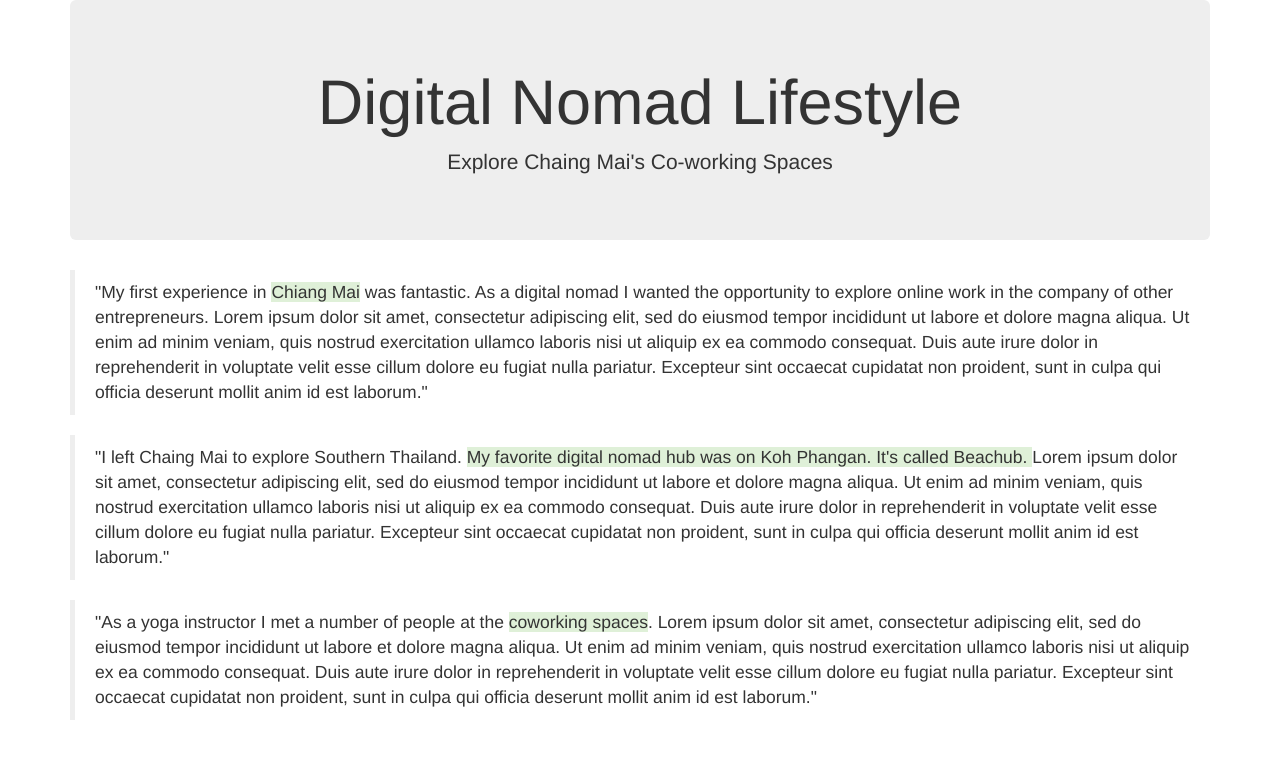
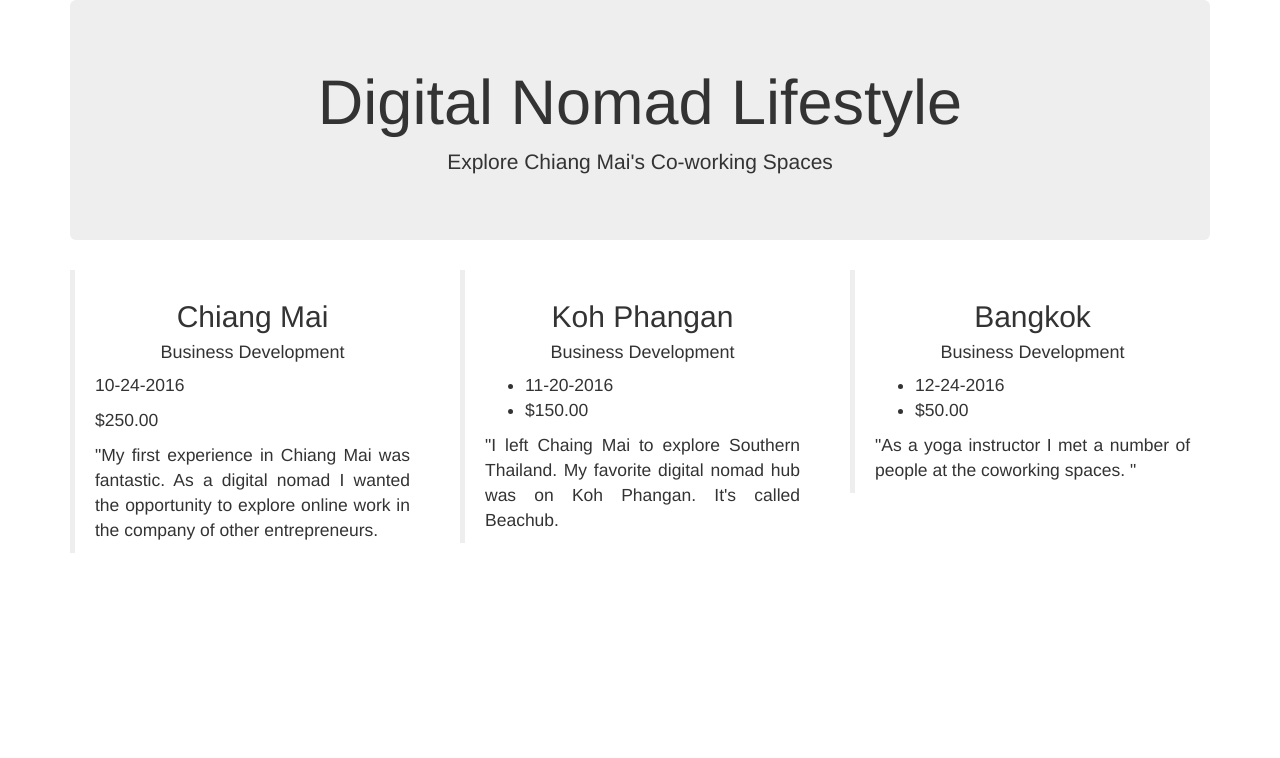
Before and after one commit to nigelorion/vacation, a plain HTML site: page index.html in a window 1280 px wide. Drawn offline with Linux system fonts and the light colour scheme.

Commit message:
add columns to digital nomad site

```diff
--- a/css/styles.css
+++ b/css/styles.css
@@ -1,3 +1,15 @@
 .jumbotron {
   text-align: center;
 }
+
+body {
+  text-align: justify;
+}
+
+h2, h4 {
+  text-align: center;
+}
+
+.center {
+  text-align: center;
+}
--- a/index.html
+++ b/index.html
@@ -11,17 +11,43 @@
     <div class="container">
       <div class="jumbotron">
         <h1>Digital Nomad Lifestyle</h1>
-        <p>Explore Chaing Mai's Co-working Spaces</p>
+        <p>Explore Chiang Mai's Co-working Spaces</p>
       </div>
+      <div class="row">
+        <div class="col-md-4">
           <blockquote>
-        <p> "My first experience in <span class="bg-success">Chiang Mai</span> was fantastic. As a digital nomad I wanted the opportunity to explore online work in the company of other entrepreneurs. Lorem ipsum dolor sit amet, consectetur adipiscing elit, sed do eiusmod tempor incididunt ut labore et dolore magna aliqua. Ut enim ad minim veniam, quis nostrud exercitation ullamco laboris nisi ut aliquip ex ea commodo consequat. Duis aute irure dolor in reprehenderit in voluptate velit esse cillum dolore eu fugiat nulla pariatur. Excepteur sint occaecat cupidatat non proident, sunt in culpa qui officia deserunt mollit anim id est laborum."</p>
+            <h2>Chiang Mai</h2>
+            <h4>Business Development</h4>
+
+            <p>10-24-2016</p>
+            <p>$250.00</p>
+
+            <p> "My first experience in Chiang Mai was fantastic. As a digital nomad I wanted the opportunity to explore online work in the company of other entrepreneurs.</p>
           </blockquote>
+        </div>
+        <div class="col-md-4">
           <blockquote>
-        <p> "I left Chaing Mai to explore Southern Thailand. <span class=bg-success>My favorite digital nomad hub was on Koh Phangan. It's called Beachub. </span> Lorem ipsum dolor sit amet, consectetur adipiscing elit, sed do eiusmod tempor incididunt ut labore et dolore magna aliqua. Ut enim ad minim veniam, quis nostrud exercitation ullamco laboris nisi ut aliquip ex ea commodo consequat. Duis aute irure dolor in reprehenderit in voluptate velit esse cillum dolore eu fugiat nulla pariatur. Excepteur sint occaecat cupidatat non proident, sunt in culpa qui officia deserunt mollit anim id est laborum."</p>
+            <h2>Koh Phangan</h2>
+            <h4>Business Development</h4>
+            <ul>
+              <li>11-20-2016</li>
+              <li>$150.00</li>
+            </ul>
+            <p> "I left Chaing Mai to explore Southern Thailand. My favorite digital nomad hub was on Koh Phangan. It's called Beachub. </p>
           </blockquote>
+        </div>
+        <div class="col-md-4">
           <blockquote>
-        <p> "As a yoga instructor I met a number of people at the <span class="bg-success">coworking spaces</span>. Lorem ipsum dolor sit amet, consectetur adipiscing elit, sed do eiusmod tempor incididunt ut labore et dolore magna aliqua. Ut enim ad minim veniam, quis nostrud exercitation ullamco laboris nisi ut aliquip ex ea commodo consequat. Duis aute irure dolor in reprehenderit in voluptate velit esse cillum dolore eu fugiat nulla pariatur. Excepteur sint occaecat cupidatat non proident, sunt in culpa qui officia deserunt mollit anim id est laborum."</p>
+            <h2>Bangkok</h2>
+            <h4>Business Development</h4>
+            <ul>
+              <li>12-24-2016</li>
+              <li>$50.00</li>
+            </ul>
+            <p> "As a yoga instructor I met a number of people at the coworking spaces. "</p>
           </blockquote>
+        </div>
+      </div>
     </div>
   </body>
 </html>
```
Lines whose indentation alone changed are shown as unchanged.
